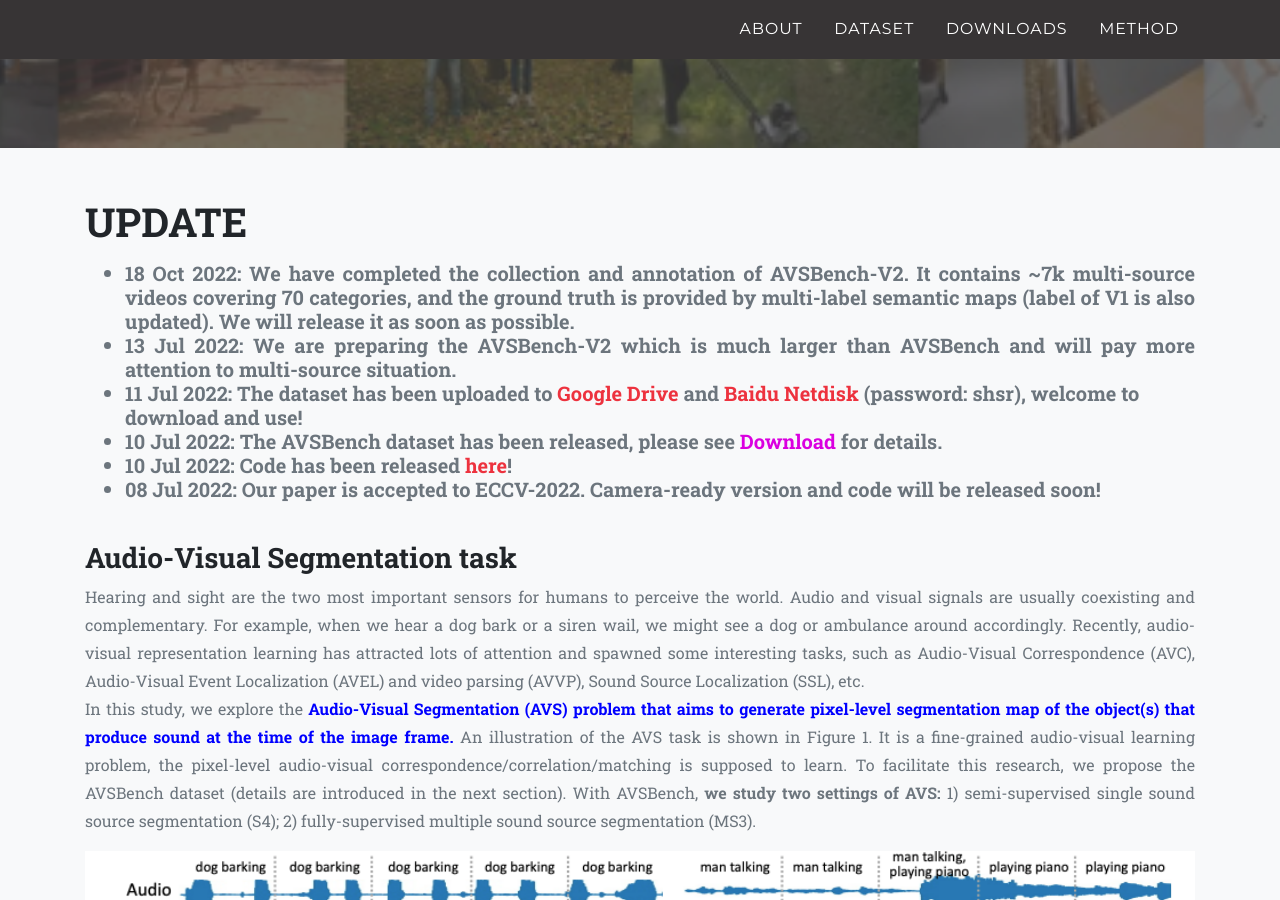
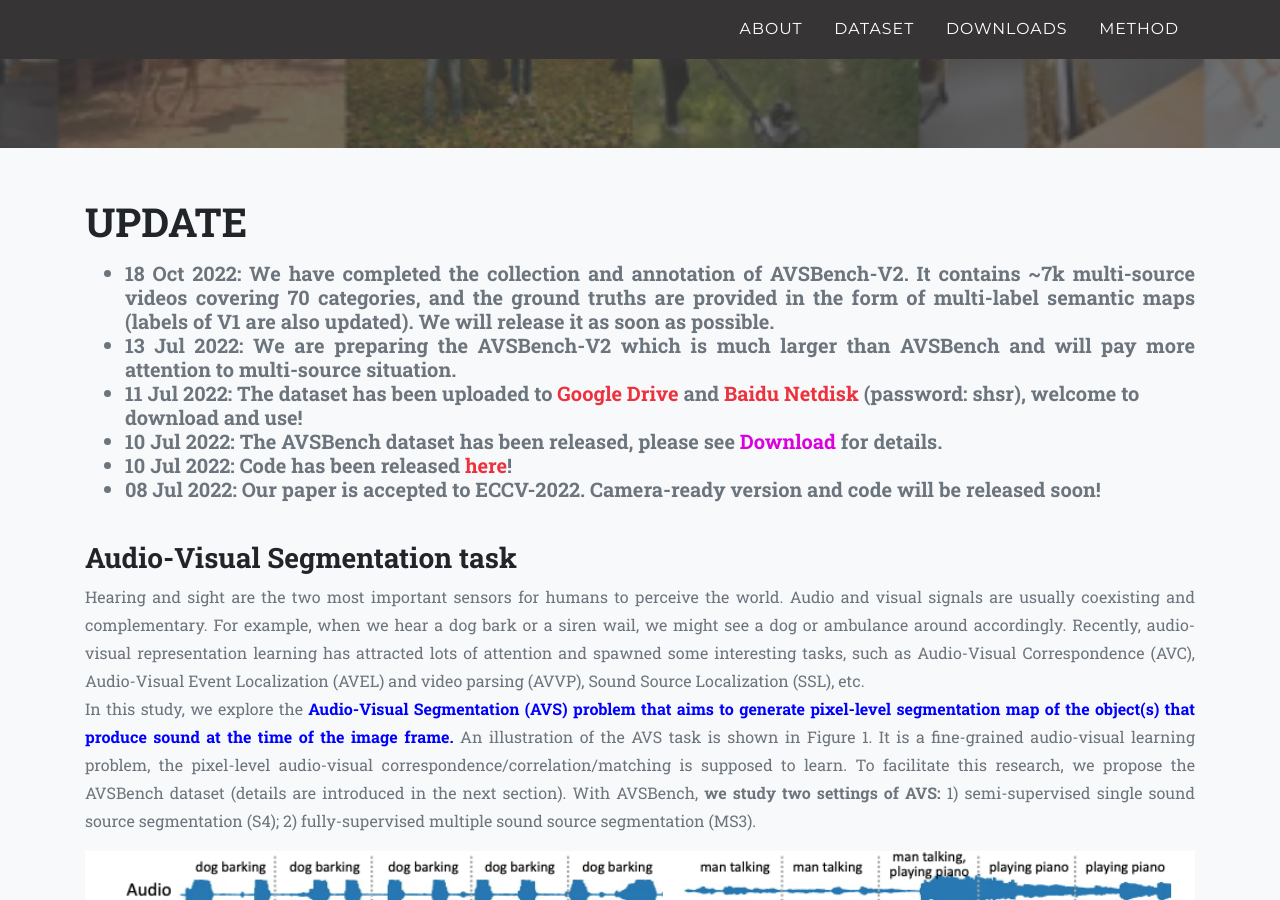
Before and after one commit to OpenNLPLab/AVSBench, a Jekyll site: the page built from index.html, in a window 1280 px wide and 900 px high, scrolled down 539 px. Built offline with Jekyll 4.4.1, drawn with Linux system fonts in a browser that asks for light colours; nearby versions of some CDN libraries; some web fonts are replaced.

Commit message:
update v2 news

```diff
--- a/index.html
+++ b/index.html
@@ -76,7 +76,7 @@ layout: default
         <h2 class="section-heading text-uppercase">Update</h2>
         <h5 class="text-muted" style="text-align:left;">
           <ul>
-              <li style="text-align:justify"> 18 Oct 2022: We have completed the collection and annotation of AVSBench-V2. It contains ~7k multi-source videos covering 70 categories, and the ground truth is provided by multi-label semantic maps (label of V1 is also updated). We will release it as soon as possible. </li>
+              <li style="text-align:justify"> 18 Oct 2022: We have completed the collection and annotation of AVSBench-V2. It contains ~7k multi-source videos covering 70 categories, and the ground truths are provided in the form of multi-label semantic maps (labels of V1 are also updated). We will release it as soon as possible. </li>
               <li style="text-align:justify">13 Jul 2022: We are preparing the AVSBench-V2 which is much larger than AVSBench and will pay more attention to multi-source situation. </li>
               <li>11 Jul 2022: The dataset has been uploaded to <a href="https://drive.google.com/drive/folders/1wKFKymVYn6rNkNE_7xV6Bm-9PfCAIKdT"><b>Google Drive</b></a> and <a href="https://pan.baidu.com/s/1dEGrP44yw03rXhOaIj0tlA">Baidu Netdisk</a> (password: shsr), welcome to download and use!</li>
               <!-- <li>28 Mar 2022: Camera-ready version has been released <a href="{{ site.baseurl }}/static/files/MUSIC-AVQA.pdf">here</a>!</li> -->
```
